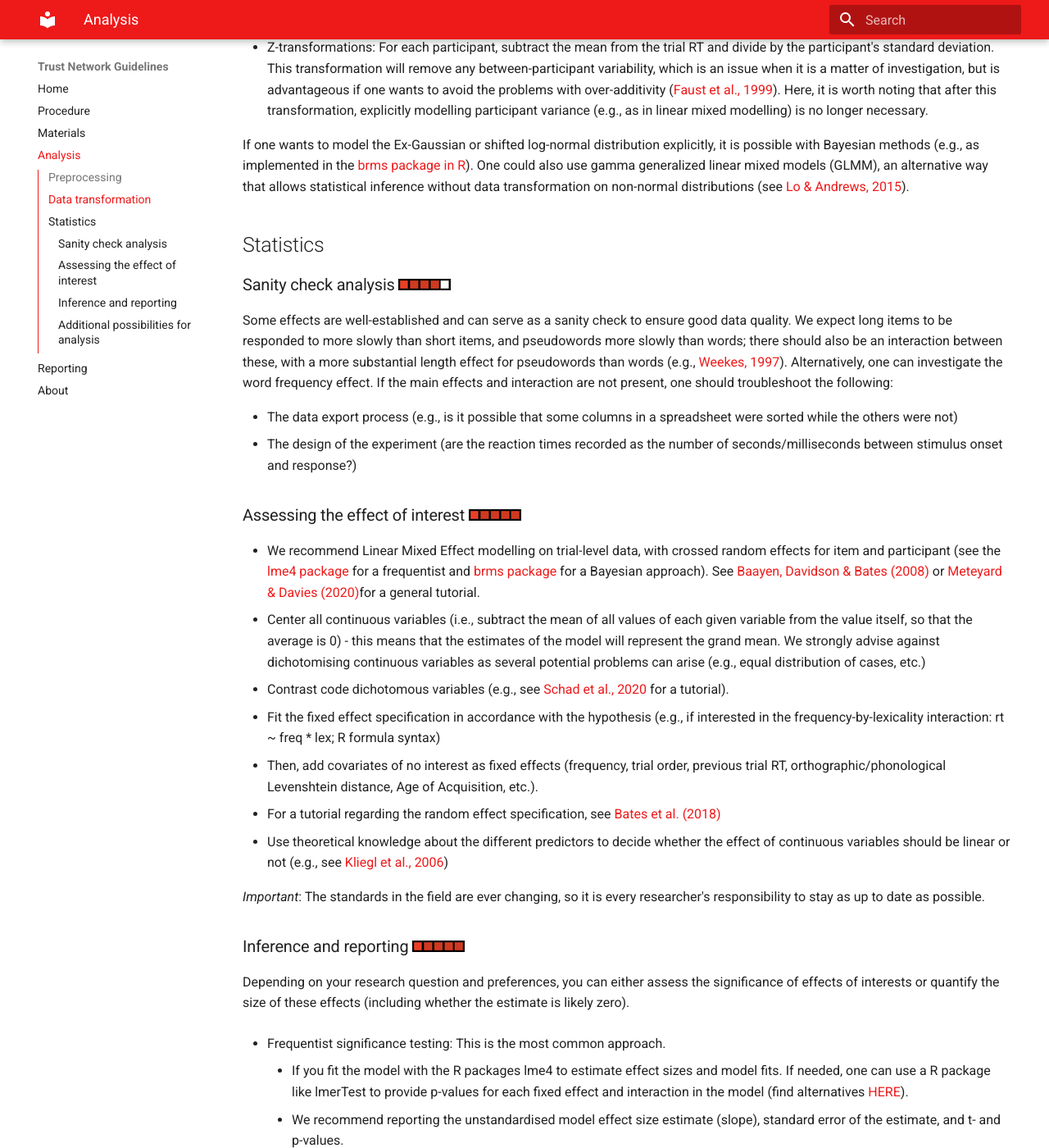
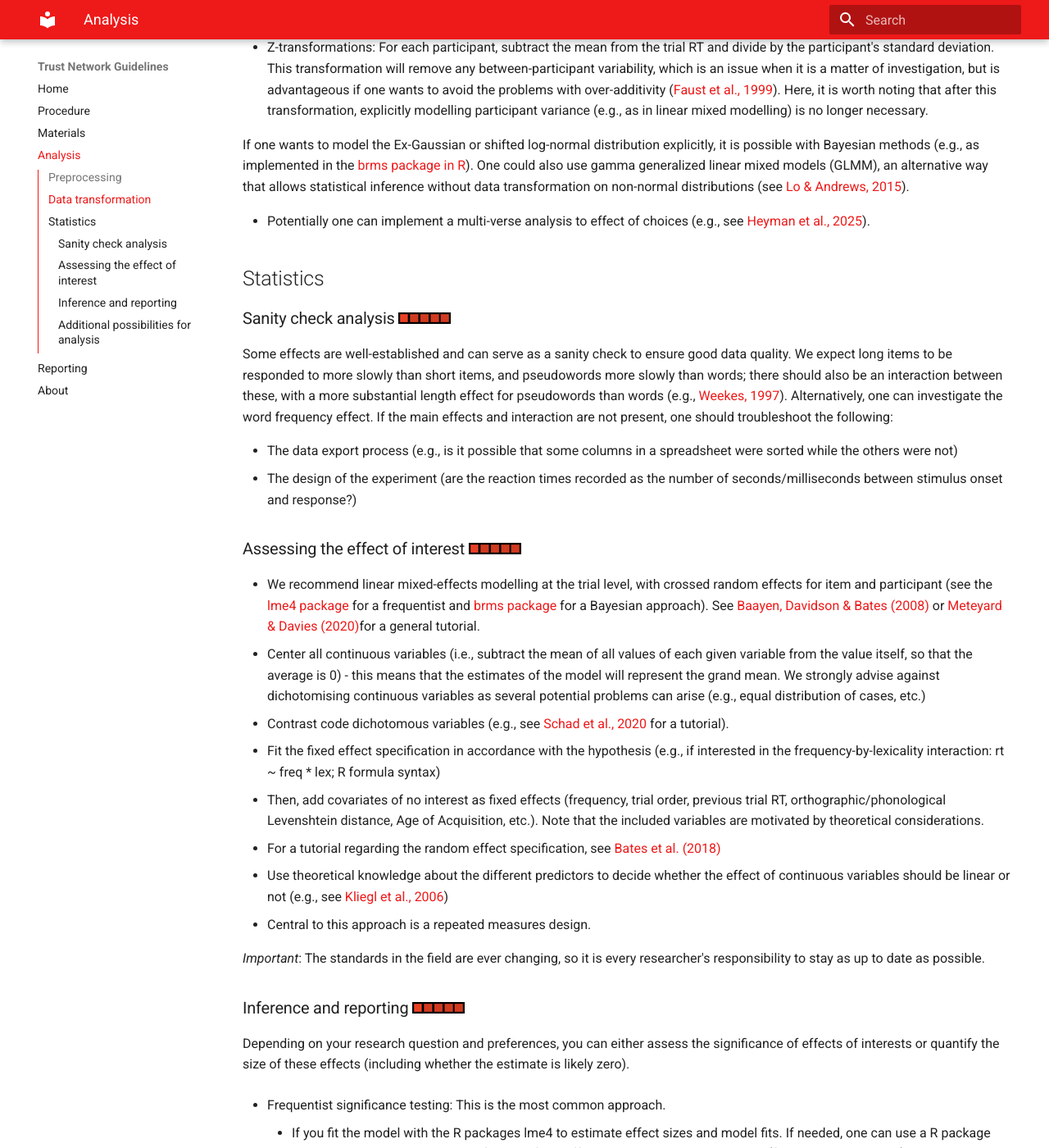
Before and after one commit to cwdeee/trust-network-guidelines, an MkDocs documentation site: the page built from docs/analysis.md, in a window 1280 px wide and 1400 px high, scrolled down 1556 px. Shown: the whole window at 82% size. Built offline with MkDocs 1.6.1 and Material for MkDocs 9.7.7, drawn with Linux system fonts in a browser that asks for light colours; some of the changed text lies outside the part shown.

Commit message:
update analysis and procedure

```diff
--- a/docs/analysis.md
+++ b/docs/analysis.md
@@ -42,9 +42,10 @@ Possible transformations include:
 
 If one wants to model the Ex-Gaussian or shifted log-normal distribution explicitly, it is possible with Bayesian methods (e.g., as implemented in the [brms package in R](https://github.com/paul-buerkner/brms)). One could also use gamma generalized linear mixed models (GLMM), an alternative way that allows statistical inference without data transformation on non-normal distributions (see [Lo & Andrews, 2015](https://doi.org/10.3389/fpsyg.2015.01171)).
 
+- Potentially one can implement a multi-verse analysis to effect of choices (e.g., see [Heyman et al., 2025](https://doi.org/10.1037/met0000770)).
 
 ## Statistics
-### Sanity check analysis  ![Importance Rating 2](images/rating4.png)
+### Sanity check analysis  ![Importance Rating 2](images/rating5.png)
 Some effects are well-established and can serve as a sanity check to ensure good data quality. We expect long items to be responded to more slowly than short items, and pseudowords more slowly than words; there should also be an interaction between these, with a more substantial length effect for pseudowords than words (e.g., [Weekes, 1997](https://doi.org/10.1080/713755710)). Alternatively, one can investigate the word frequency effect.
 If the main effects and interaction are not present, one should troubleshoot the following:
 
@@ -53,13 +54,14 @@ If the main effects and interaction are not present, one should troubleshoot the
 <!--- - The participant responses (do they provide atypically short or long responses, potentially suggesting low engagement with the task; e.g., if a participants wants that the experiment ends fast the best strategy would be to do a reaction time task where one presses a button irrespective of stimulus quality as fast as possible, ignoring that the instruction would be also to do the task correctly).  --->
 
 ### Assessing the effect of interest  ![Importance Rating 2](images/rating5.png)
-- We recommend Linear Mixed Effect modelling on trial-level data, with crossed random effects for item and participant (see the [lme4 package](https://github.com/lme4/lme4) for a frequentist and [brms package](https://github.com/paul-buerkner/brms) for a Bayesian approach). See [Baayen, Davidson & Bates (2008)](https://doi.org/10.1016/j.jml.2007.12.005) or [Meteyard & Davies (2020)](https://doi.org/10.1016/j.jml.2020.104092)for a general tutorial.
+- We recommend linear mixed-effects modelling at the trial level, with crossed random effects for item and participant (see the [lme4 package](https://github.com/lme4/lme4) for a frequentist and [brms package](https://github.com/paul-buerkner/brms) for a Bayesian approach). See [Baayen, Davidson & Bates (2008)](https://doi.org/10.1016/j.jml.2007.12.005) or [Meteyard & Davies (2020)](https://doi.org/10.1016/j.jml.2020.104092)for a general tutorial.
 - Center all continuous variables (i.e., subtract the mean of all values of each given variable from the value itself, so that the average is 0) - this means that the estimates of the model will represent the grand mean. We strongly advise against dichotomising continuous variables as several potential problems can arise (e.g., equal distribution of cases, etc.)
 - Contrast code dichotomous variables (e.g., see [Schad et al., 2020](https://doi.org/10.1016/j.jml.2019.104038) for a tutorial).
 - Fit the fixed effect specification in accordance with the hypothesis (e.g., if interested in the frequency-by-lexicality interaction: rt ~ freq * lex; R formula syntax)
-- Then, add covariates of no interest as fixed effects (frequency, trial order, previous trial RT, orthographic/phonological Levenshtein distance, Age of Acquisition, etc.).
+- Then, add covariates of no interest as fixed effects (frequency, trial order, previous trial RT, orthographic/phonological Levenshtein distance, Age of Acquisition, etc.). Note that the included variables are motivated by theoretical considerations.
 - For a tutorial regarding the random effect specification, see [Bates et al. (2018)](https://doi.org/10.48550/arXiv.1506.04967)
 - Use theoretical knowledge about the different predictors to decide whether the effect of continuous variables should be linear or not (e.g., see [Kliegl et al., 2006](https://doi.org/10.1037/0096-3445.135.1.12))
+- Central to this approach is a repeated measures design.
 
 *Important*: The standards in the field are ever changing, so it is every researcher's responsibility to stay as up to date as possible.
 
@@ -100,3 +102,5 @@ Beyond measuring an effect or phenomenon, one typically needs to implement a dif
     - Explainations based on archetectual constraints (i.e., compare [Linke et al., 2017](https://doi.org/10.1371/journal.pone.0183876) vs. [Hannagan et al., 2014](https://doi.org/10.1371/journal.pone.0084843)) or through implementation of different training regimes ([Hannagan et al., 2022](https://doi.org/10.1073/pnas.2104779118)) or the investigation of neuro-cognitive processes related to reading ([Rajalingham et al., 2020](https://doi.org/10.1038/s41467-020-17714-3); but see model comparisons can be applied to infer over-prediction and explanation focused models [Pauli et al., 2025](https://doi.org/10.1101/2025.05.16.654419)).
     - Investigating memory structure (e.g., [Trautwein et al., 2018](https://doi.org/10.3389/fpsyg.2018.02252) or [Gatti et al., 2023](https://doi.org/10.1037/xge0001304))
     - Diagnostics (e.g., [Schmidtke & Moro, 2020](https://doi.org/10.1002/rrq.362); [Gagl & Gregorova, 2024](https://doi.org/10.1038/s41539-024-00237-7); but see [Ziegler et al., 2020](https://doi.org/10.1177/0956797618823540) for an approach using a explaination focused model)
+
+*Important: Share your data so these analyses can be conducted.*
```
Also changed, not shown: docs/procedure.md (+3 -3 lines).
